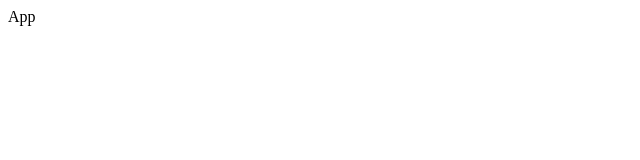
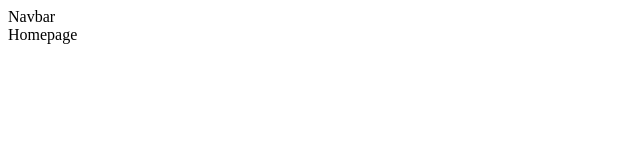
Before and after one commit to darkhacker1906/portfolio, a React (Vite) app: page / in a window 1280 px wide. Shown: the top 160 px of the page, without its empty margins (0-640 px from the left). Built offline with nearby package versions, Linux system fonts and the light colour scheme.

Commit message:
Added the routing and folder structure

```diff
--- a/package.json
+++ b/package.json
@@ -11,7 +11,8 @@
   },
   "dependencies": {
     "react": "^18.3.1",
-    "react-dom": "^18.3.1"
+    "react-dom": "^18.3.1",
+    "react-router": "^7.1.1"
   },
   "devDependencies": {
     "@eslint/js": "^9.17.0",
--- a/src/App.jsx
+++ b/src/App.jsx
@@ -1,8 +1,14 @@
 import React from 'react'
+import { Route, Routes } from 'react-router'
+import Homepage from './pages/Homepage'
 
 function App() {
   return (
-    <div>App</div>
+    <>
+      <Routes>
+        <Route path='/' element={<Homepage/>}/>
+      </Routes>
+    </>
   )
 }
 
--- /dev/null
+++ b/src/components/Navbar.jsx
@@ -0,0 +1,9 @@
+import React from 'react'
+
+function Navbar() {
+  return (
+    <div>Navbar</div>
+  )
+}
+
+export default Navbar
--- a/src/main.jsx
+++ b/src/main.jsx
@@ -1,9 +1,10 @@
 import { StrictMode } from 'react'
 import { createRoot } from 'react-dom/client'
 import App from './App.jsx'
+import { BrowserRouter } from "react-router";
 
 createRoot(document.getElementById('root')).render(
-  <StrictMode>
+  <BrowserRouter>
     <App />
-  </StrictMode>,
+  </BrowserRouter>,
 )
--- /dev/null
+++ b/src/pages/Homepage.jsx
@@ -0,0 +1,13 @@
+import React from 'react'
+import Navbar from '../components/Navbar'
+
+function Homepage() {
+  return (
+    <>
+    <Navbar/>
+    <div>Homepage </div>
+    </>
+  )
+}
+
+export default Homepage
```
Also changed, not shown: 1 other file (tests, documents, lock files or other folders).
